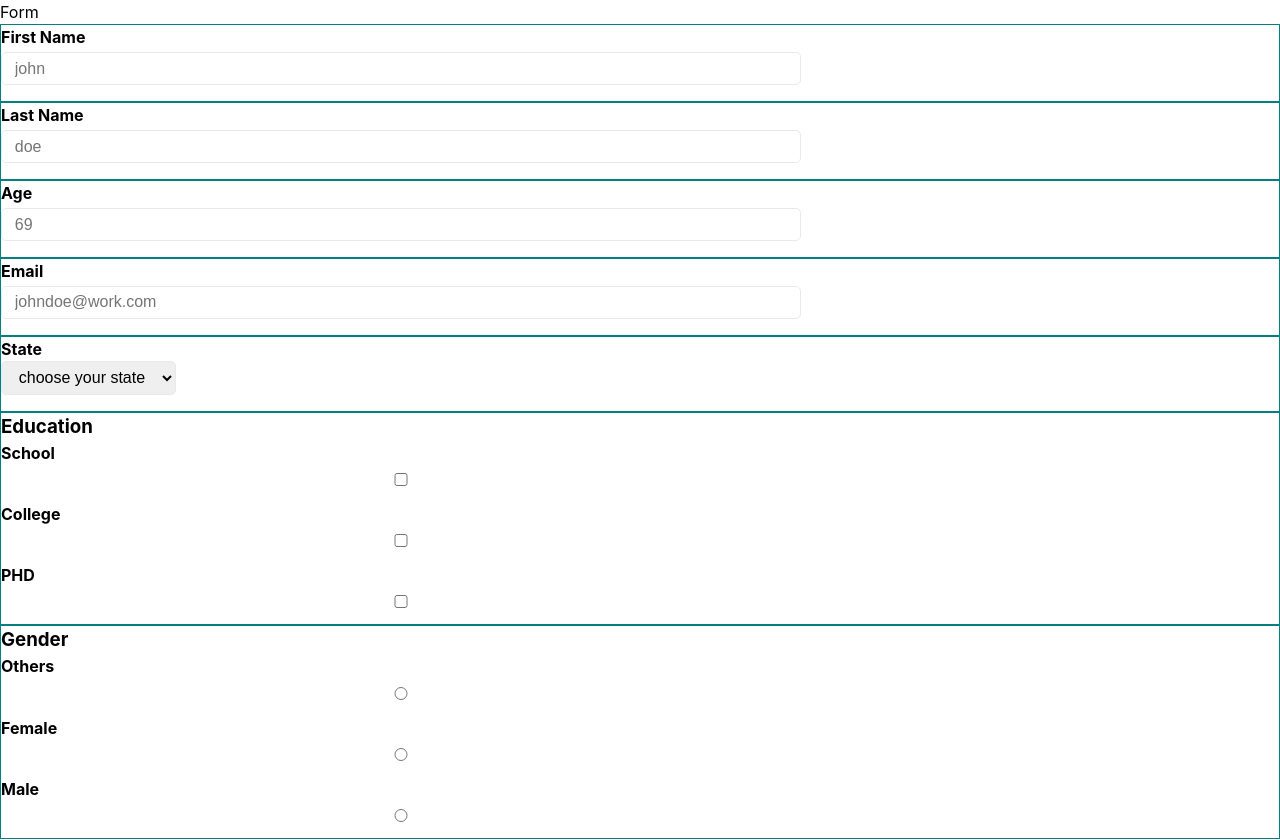
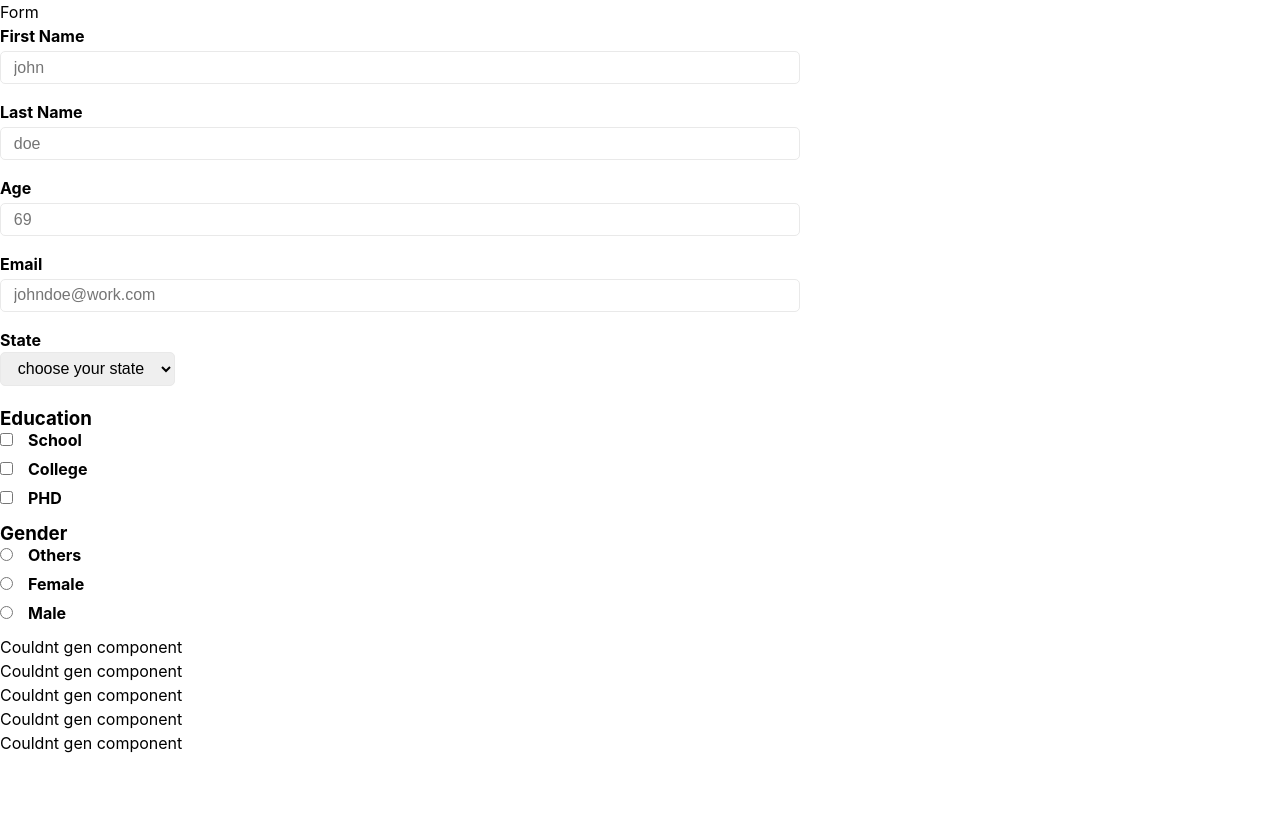
Before and after one commit to Rudrava/dynamic-component-generation, a React (Create React App) app: page / in a window 1280 px wide. Shown: the top 840 px of the page. After the commit the page ends 800 px from the top, so only its background shows below. Built offline with nearby package versions, Linux system fonts and the light colour scheme.

Commit message:
":sparkles: added provider for handlers"

```diff
--- a/src/App.js
+++ b/src/App.js
@@ -1,20 +1,23 @@
 import genData from "./Data";
+import ComponentProvider from "./lib/Component.context";
 import { genComponent } from "./lib/Filter";
+
+const options = {
+  onChange: (e) => console.log({ name: e.target.name, value: e.target.value }),
+};
 
 function App() {
   return (
-    <>
+    <ComponentProvider options={options}>
       {Object.keys(genData).map((key, i) => {
         const compData = genData[key];
         return (
-          <div key={i + 1}>
-            {genComponent(compData.type, compData.data, (e) =>
-              console.log({ name: e.target.name, value: e.target.value })
-            )}
+          <div key={Math.round(Math.random() * 1000)}>
+            {genComponent(compData.type, compData.data)}
           </div>
         );
       })}
-    </>
+    </ComponentProvider>
   );
 }
 
--- a/src/components/Inputs.js
+++ b/src/components/Inputs.js
@@ -1,6 +1,8 @@
 import React from "react";
+import { useHandlers } from "../lib/Component.context";
 
-export const TextTypeInput = ({ data, onChange }) => {
+export const TextTypeInput = ({ data }) => {
+  const { onChange } = useHandlers();
   return (
     <div className="inputField">
       <label htmlFor={data?.fieldName}>{data?.fieldLabel}</label>
@@ -15,7 +17,8 @@ export const TextTypeInput = ({ data, onChange }) => {
     </div>
   );
 };
-export const OptionTypeInput = ({ data, onChange }) => {
+export const OptionTypeInput = ({ data }) => {
+  const { onChange } = useHandlers();
   return (
     <div className="inputField">
       <h3 className="label">{data?.fieldLabel}</h3>
@@ -43,7 +46,8 @@ export const OptionTypeInput = ({ data, onChange }) => {
   );
 };
 
-export const DropdownTypeInput = ({ data, onChange }) => {
+export const DropdownTypeInput = ({ data }) => {
+  const { onChange } = useHandlers();
   return (
     <div className="inputField">
       <label htmlFor={data?.fieldName}>
--- a/src/index.css
+++ b/src/index.css
@@ -479,5 +479,22 @@ blockquote footer {
 }
 
 .inputField {
-  border: 1px solid teal;
+  display: flex;
+  flex-direction: column;
 }
+.optionField {
+  display: flex;
+  width: 50%;
+  justify-content: flex-start;
+  align-items: center;
+  position: relative;
+}
+.optionField label {
+  position: relative;
+  margin-left: 15px;
+  top: -6px;
+  order: 10;
+}
+.optionField input {
+  width: fit-content;
+}
--- /dev/null
+++ b/src/lib/Component.context.js
@@ -0,0 +1,19 @@
+import React, { useContext } from "react";
+
+const ComponentContext = React.createContext({});
+
+const ComponentProvider = ({ options, children }) => {
+  options = {
+    onChange: !options.onChange ? () => {} : options.onChange,
+    onSubmit: !options.onSubmit ? () => {} : options.onSubmit,
+  };
+  return (
+    <ComponentContext.Provider value={options}>
+      {children}
+    </ComponentContext.Provider>
+  );
+};
+
+export const useHandlers = () => useContext(ComponentContext);
+
+export default ComponentProvider;
--- a/src/lib/Filter.js
+++ b/src/lib/Filter.js
@@ -6,10 +6,10 @@ import {
 import { ComponentType, InputFieldType } from "../ComponentTypes";
 import { generateInput } from "./ComponentGenerators";
 
-export const genComponent = (type, compData, onChange) => {
+export const genComponent = (type, compData) => {
   switch (type) {
     case ComponentType.input:
-      return generateInput(compData, onChange);
+      return generateInput(compData);
     case ComponentType.form:
       return "Form";
     default:
@@ -17,7 +17,7 @@ export const genComponent = (type, compData, onChange) => {
   }
 };
 
-export const genInput = (compData, onChange) => {
+export const genInput = (compData) => {
   switch (compData.fieldType) {
     //   RENDERS same type of input box
     case InputFieldType.text:
@@ -27,7 +27,6 @@ export const genInput = (compData, onChange) => {
         <TextTypeInput
           key={Math.round(Math.random() * 10000)}
           data={compData}
-          onChange={onChange}
         />
       );
 
@@ -37,7 +36,6 @@ export const genInput = (compData, onChange) => {
         <DropdownTypeInput
           key={Math.round(Math.random() * 10000)}
           data={compData}
-          onChange={onChange}
         />
       );
 
@@ -48,7 +46,6 @@ export const genInput = (compData, onChange) => {
         <OptionTypeInput
           key={Math.round(Math.random() * 10000)}
           data={compData}
-          onChange={onChange}
         />
       );
     default:
```
